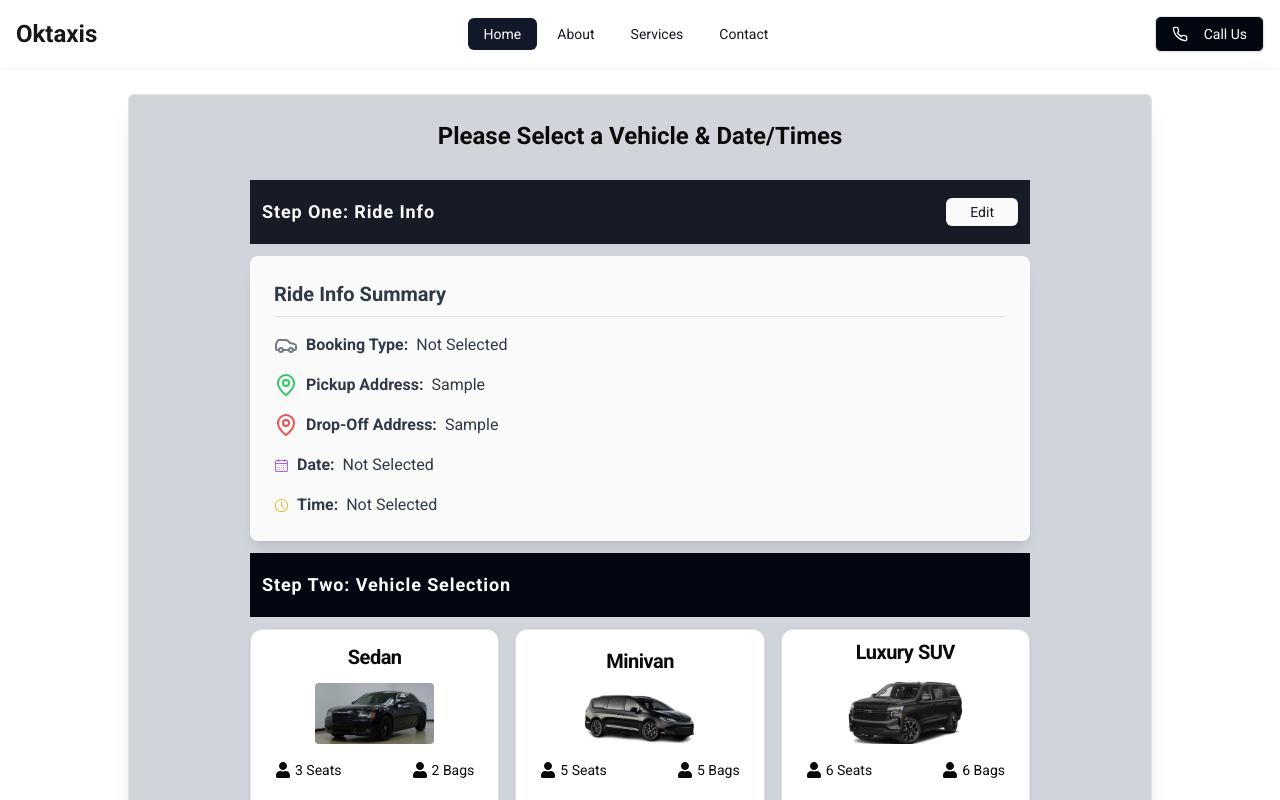
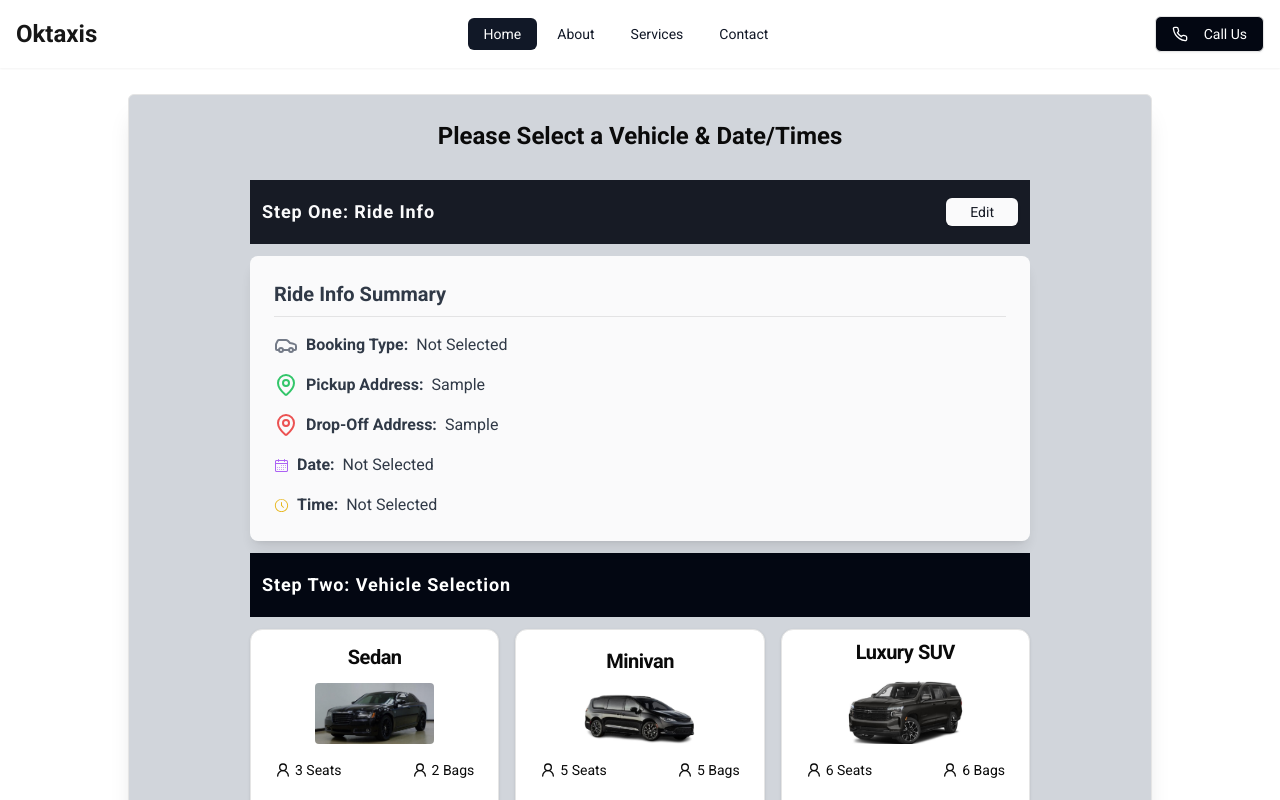
Before and after one commit to bariq49/oktaxis.co.uk, a Next.js app: page / in a window 1280 px wide. Both pictures are taken after typing "Sample", "Sample" into the empty fields and a click on the button "Select Vehicle". Shown: the top 800 px of the page. Built offline with nearby package versions, Linux system fonts and the light colour scheme.

Commit message:
solve error during deployment

```diff
--- a/components/BookingForm/VehicleSelector/VehicleSelector.tsx
+++ b/components/BookingForm/VehicleSelector/VehicleSelector.tsx
@@ -1,7 +1,7 @@
 import { useFormikContext } from "formik";
 import React, { useState } from "react";
 import Image, { StaticImageData } from "next/image";
-import { FaUser } from "react-icons/fa";
+import { UserRound } from 'lucide-react';
 
 import { Button } from "@/components/ui/button";
 import {
@@ -80,11 +80,11 @@ export default function VehicleSelector({ onBookNow }: VehicleSelectorProps) {
                 />
                 <div className="flex justify-between items-center w-full">
                   <div className="flex items-center">
-                    <FaUser className="w-4 h-4 mr-1" />
+                    <UserRound className="w-4 h-4 mr-1" />
                     <span className="text-sm">{car.seats} Seats</span>
                   </div>
                   <div className="flex items-center md:m-0">
-                    <FaUser className="w-4 h-4 mr-1" />
+                    <UserRound className="w-4 h-4 mr-1" />
                     <span className="text-sm">{car.bags} Bags</span>
                   </div>
                 </div>
--- a/package.json
+++ b/package.json
@@ -21,6 +21,7 @@
     "class-variance-authority": "^0.7.0",
     "clsx": "^2.1.1",
     "date-fns": "^4.1.0",
+    "dayjs": "^1.11.13",
     "formik": "^2.4.6",
     "lucide-react": "^0.454.0",
     "next": "15.0.2",
```
Also changed, not shown: 1 other file (tests, documents, lock files or other folders).
